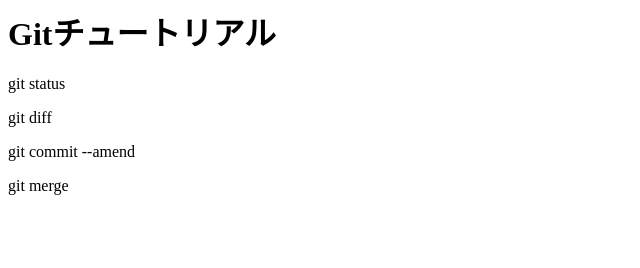
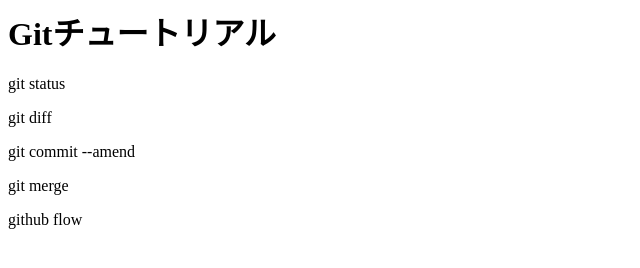
Before and after one commit to domtest1/git_tutorial, a plain HTML site: page index.html in a window 1280 px wide. Shown: the full height of the page, 0-640 px from the left. Drawn offline with Linux system fonts and the light colour scheme.

Commit message:
github flowを追記

```diff
--- a/index.html
+++ b/index.html
@@ -3,3 +3,4 @@
 <p>git diff</p>
 <p>git commit --amend</p>
 <p>git merge</P>
+<p>github flow</P>
```
